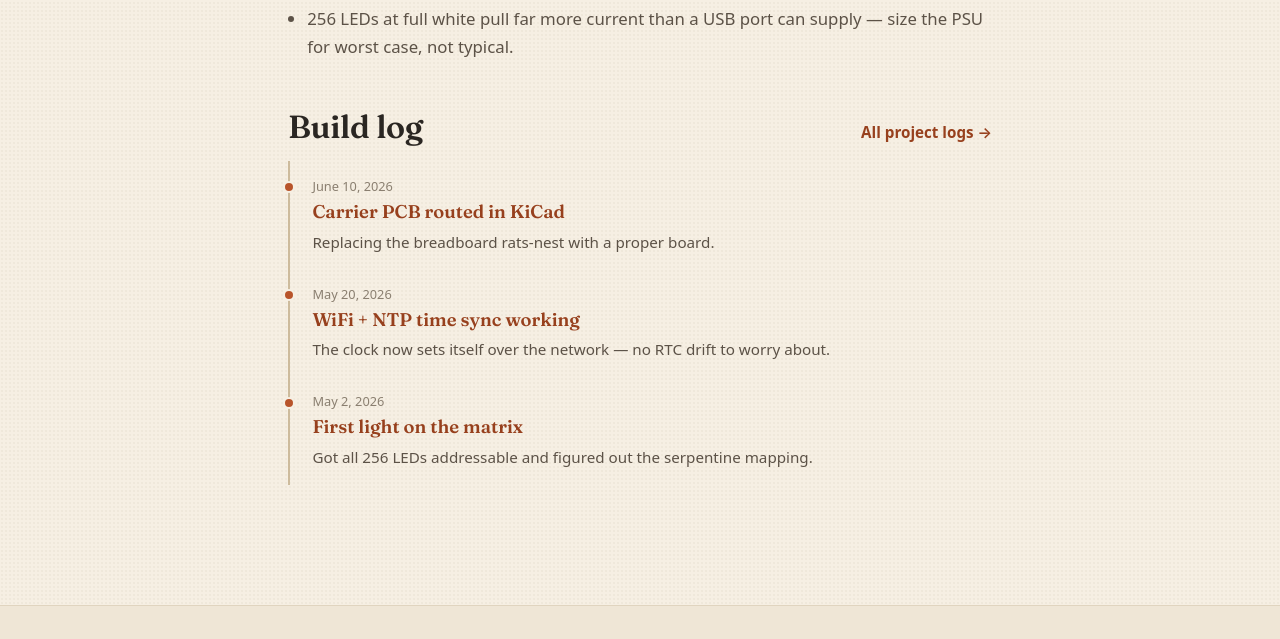
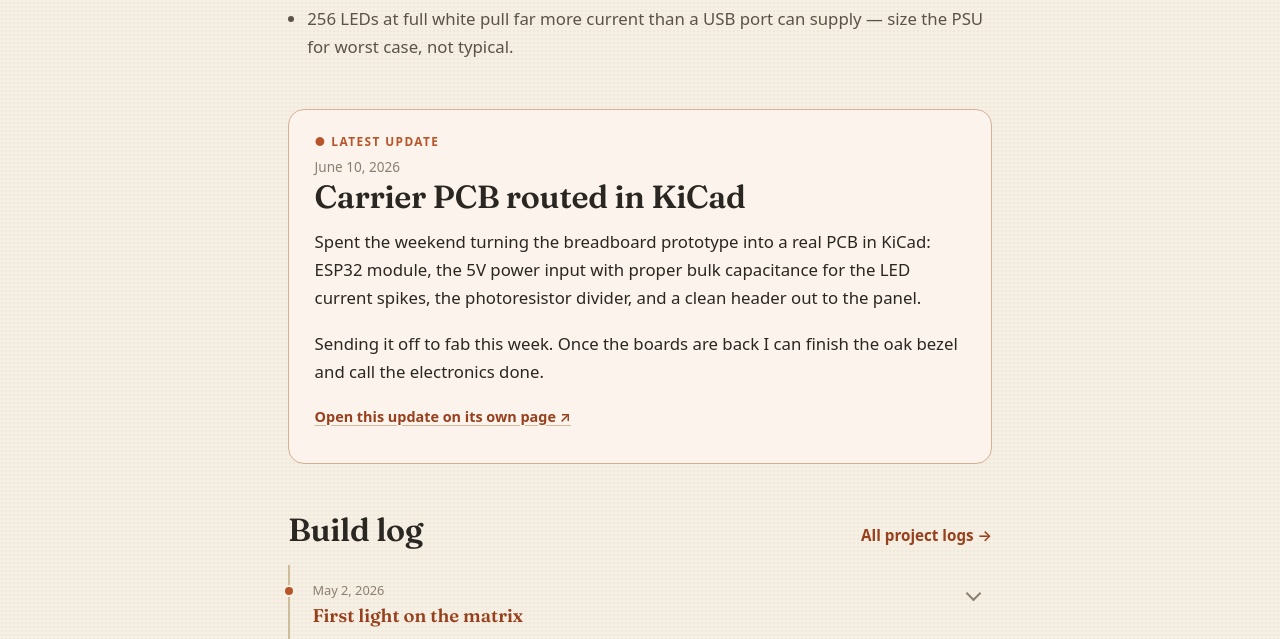
Before and after one commit to nomilli/personal-website, an Astro site: page /projects/led-matrix-clock in a window 1280 px wide. Shown: the part 2299-2938 px from the top of the page. Built offline with nearby package versions, Linux system fonts and the light colour scheme; Astro itself is replaced by a stand-in of ours.

Commit message:
Expandable build logs + chronological order with latest-update highlight
Build-log entries on the project page now expand inline (native details
element, no JS) to show the full update. Updates display chronologically
(oldest first) so the page reads as the build story; in-progress projects
also get a highlighted latest-update callout above the log.

Co-Authored-By: Claude Opus 4.8 <noreply@anthropic.com>

```diff
--- a/src/pages/projects/[...slug].astro
+++ b/src/pages/projects/[...slug].astro
@@ -17,13 +17,38 @@ const d = entry.data;
 const fmt = (date: Date) =>
   date.toLocaleDateString("en-US", { year: "numeric", month: "long", day: "numeric", timeZone: "UTC" });
 
-// Aggregate this project's build-log updates (newest first).
+// Aggregate this project's build-log updates.
 const isLive = (e: { data: { draft: boolean } }) =>
   import.meta.env.PROD ? !e.data.draft : true;
-const updates = (await getCollection("logs"))
+
+// Build-log ordering on this page. "newest" = reverse chronological (latest on
+// top); "oldest" = chronological (reads as the build story start-to-finish).
+const BUILD_LOG_ORDER: "newest" | "oldest" = "oldest";
+
+const updateEntries = (await getCollection("logs"))
   .filter((u) => u.data.project.id === entry.id)
   .filter(isLive)
-  .sort((a, b) => b.data.pubDate.valueOf() - a.data.pubDate.valueOf());
+  .sort((a, b) =>
+    BUILD_LOG_ORDER === "newest"
+      ? b.data.pubDate.valueOf() - a.data.pubDate.valueOf()
+      : a.data.pubDate.valueOf() - b.data.pubDate.valueOf()
+  );
+
+// Render each update's Markdown so it can be expanded inline.
+const updates = await Promise.all(
+  updateEntries.map(async (u) => ({
+    id: u.id,
+    data: u.data,
+    Content: (await render(u)).Content,
+  }))
+);
+
+// Newest update (by date, regardless of display order). For in-progress
+// projects we feature it in a highlight above the chronological build log.
+const latest = updates.length
+  ? updates.reduce((a, b) => (a.data.pubDate >= b.data.pubDate ? a : b))
+  : null;
+const showLatestHighlight = d.status === "in-progress" && latest !== null;
 
 // Parts / cost math.
 const parts = d.parts;
@@ -156,6 +181,23 @@ const money = (n: number) =>
         )
       }
 
+      <!-- Latest update (in-progress projects only) -->
+      {
+        showLatestHighlight && latest && (
+          <section class="proj-block latest-update">
+            <p class="latest-label">● Latest update</p>
+            <p class="latest-meta">{fmt(latest.data.pubDate)}</p>
+            <h2 class="latest-title">{latest.data.title}</h2>
+            <div class="prose">
+              <latest.Content />
+              <p class="timeline-permalink">
+                <a href={`/logs/${latest.id}/`}>Open this update on its own page ↗</a>
+              </p>
+            </div>
+          </section>
+        )
+      }
+
       <!-- Aggregated build log -->
       <section class="proj-block" id="build-log">
         <div class="block-head">
@@ -167,13 +209,24 @@ const money = (n: number) =>
             <ol class="timeline">
               {updates.map((u) => (
                 <li>
-                  <a class="timeline-item" href={`/logs/${u.id}/`}>
-                    <span class="timeline-date">{fmt(u.data.pubDate)}</span>
-                    <span class="timeline-title">{u.data.title}</span>
-                    {u.data.description && (
-                      <span class="timeline-excerpt">{u.data.description}</span>
-                    )}
-                  </a>
+                  <details class="timeline-entry">
+                    <summary>
+                      <span class="timeline-head">
+                        <span class="timeline-date">{fmt(u.data.pubDate)}</span>
+                        <span class="timeline-title">{u.data.title}</span>
+                        {u.data.description && (
+                          <span class="timeline-excerpt">{u.data.description}</span>
+                        )}
+                      </span>
+                      <span class="timeline-toggle" aria-hidden="true" />
+                    </summary>
+                    <div class="timeline-body prose">
+                      <u.Content />
+                      <p class="timeline-permalink">
+                        <a href={`/logs/${u.id}/`}>Open this update on its own page ↗</a>
+                      </p>
+                    </div>
+                  </details>
                 </li>
               ))}
             </ol>
@@ -348,6 +401,33 @@ const money = (n: number) =>
     color: var(--ink-soft);
   }
 
+  /* latest-update highlight */
+  .latest-update {
+    background: color-mix(in srgb, var(--rust) 6%, var(--surface));
+    border: 1px solid color-mix(in srgb, var(--rust) 28%, var(--line));
+    border-radius: var(--radius-lg);
+    padding: 1.4rem 1.6rem 1.2rem;
+  }
+  .latest-label {
+    font-size: 0.74rem;
+    font-weight: 700;
+    text-transform: uppercase;
+    letter-spacing: 0.12em;
+    color: var(--rust);
+    margin: 0;
+  }
+  .latest-meta {
+    font-size: 0.85rem;
+    color: var(--ink-faint);
+    margin: 0.3rem 0 0;
+  }
+  .latest-title {
+    margin: 0.2rem 0 0.8rem;
+  }
+  .latest-update .prose {
+    max-width: none;
+  }
+
   /* build-log timeline */
   .timeline {
     list-style: none;
@@ -358,15 +438,51 @@ const money = (n: number) =>
   .timeline li {
     position: relative;
   }
-  .timeline-item {
+  .timeline-entry summary {
+    display: flex;
+    align-items: flex-start;
+    justify-content: space-between;
+    gap: 1rem;
+    padding: 0.9rem 0.8rem 0.9rem 1.4rem;
+    cursor: pointer;
+    border-radius: 0 var(--radius) var(--radius) 0;
+    list-style: none;
+  }
+  /* hide the default disclosure triangle */
+  .timeline-entry summary::-webkit-details-marker {
+    display: none;
+  }
+  .timeline-entry summary:hover {
+    background: var(--paper-2);
+  }
+  .timeline-entry summary:focus-visible {
+    outline: 2px solid var(--rust);
+    outline-offset: 2px;
+  }
+  .timeline-head {
     display: block;
-    padding: 0.9rem 0 0.9rem 1.4rem;
-    text-decoration: none;
-    color: inherit;
-    border-radius: 0 var(--radius) var(--radius) 0;
   }
-  .timeline-item:hover {
-    background: var(--paper-2);
+  .timeline-toggle {
+    flex: none;
+    width: 11px;
+    height: 11px;
+    margin-top: 0.5rem;
+    border-right: 2px solid var(--ink-faint);
+    border-bottom: 2px solid var(--ink-faint);
+    transform: rotate(45deg);
+    transition: transform 0.15s ease;
+  }
+  .timeline-entry[open] .timeline-toggle {
+    transform: rotate(-135deg);
+  }
+  .timeline-body {
+    padding: 0.2rem 0.8rem 1.2rem 1.4rem;
+    margin: 0;
+  }
+  .timeline-permalink {
+    margin-top: 1.2rem;
+    font-weight: 600;
+    font-size: 0.9rem;
   }
   .timeline li::before {
     content: "";
@@ -378,6 +494,7 @@ const money = (n: number) =>
     border-radius: 50%;
     background: var(--rust);
     border: 2px solid var(--paper);
+    z-index: 1;
   }
   .timeline-date {
     display: block;
```
